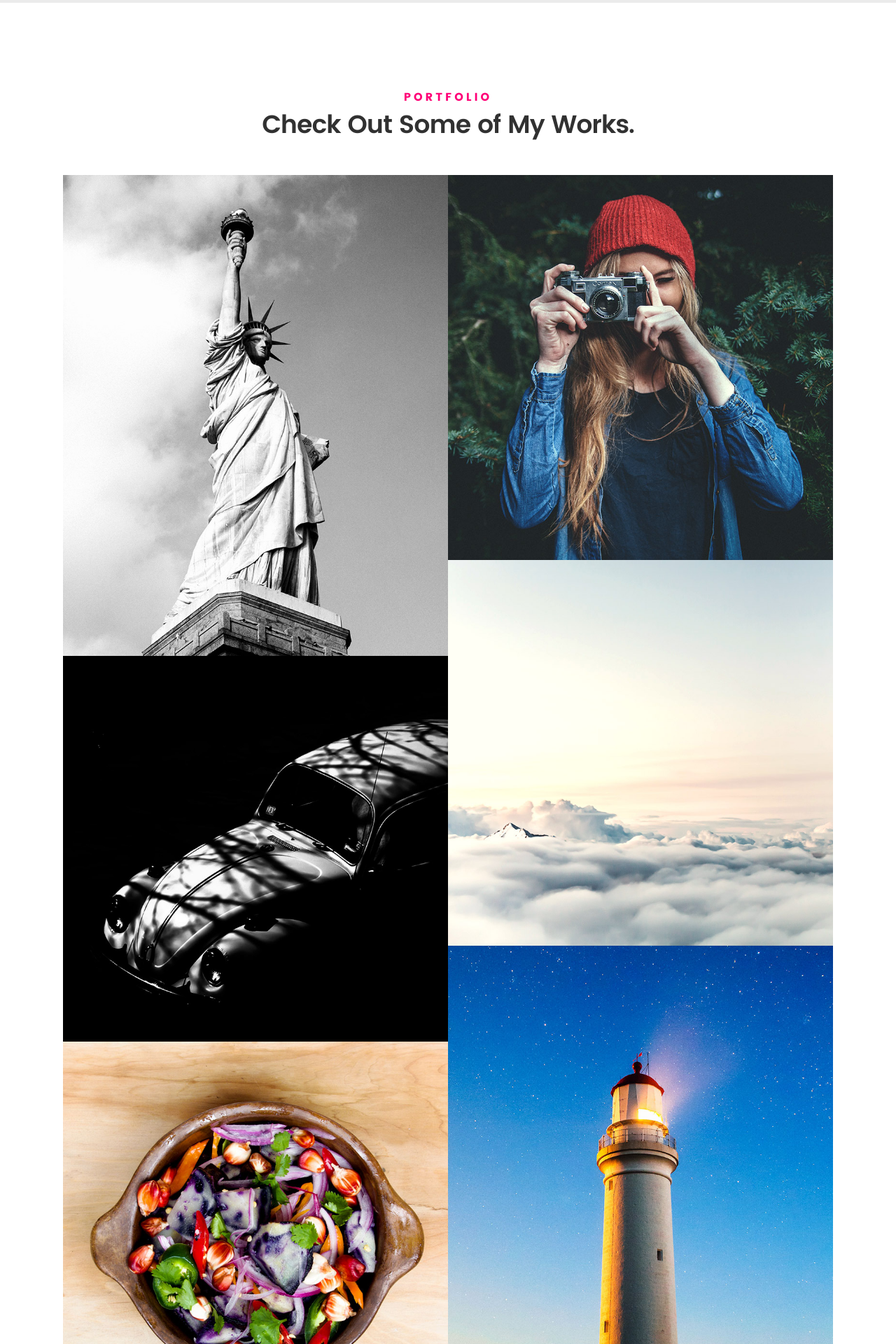
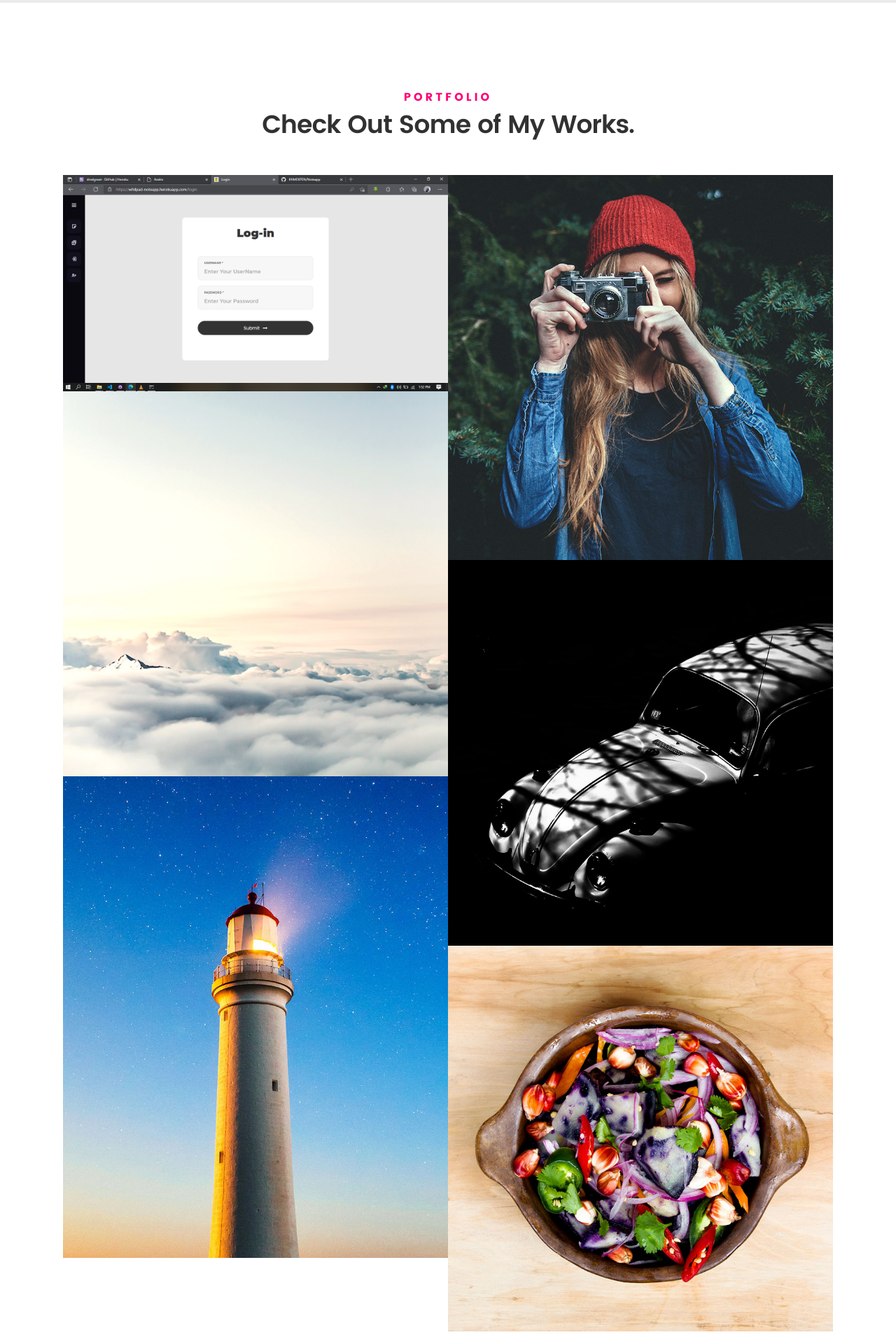
Before and after one commit to IHIMEKPEN/Portfolio, a Django app: page / in a window 1280 px wide. Shown: the part 3721-5641 px from the top of the page at 70% size. Run offline with Django 3.2, Linux system fonts and the light colour scheme; some libraries are stand-ins or nearby versions; some web fonts are replaced.

Commit message:
gallery adjustmment 2

```diff
--- a/Portfolioapp/templates/portfolioapp/index.html
+++ b/Portfolioapp/templates/portfolioapp/index.html
@@ -39,7 +39,7 @@
 
    <!-- favicons
 	================================================== -->
-	<link rel="icon" type="image/png" href="{% static 'css/favicon.png' %}">
+	<link rel="icon" type="image/png" href="{% static 'images/favicon.png' %}">
 
 </head>
 
@@ -486,8 +486,8 @@
 
 	         	<div class="bgrid folio-item">
 	               <div class="item-wrap">
-	               	<img src="{% static 'images/portfolio/liberty.jpg' %}" alt="Liberty">
-	                  <a href="https://whilpad-noteapp.herokuapp.com/" class="overlay">
+	               	<img src="{% static 'images/noteapp.png' %}" alt="Liberty">
+	                  <a href="https://whilpad-noteapp.herokuapp.com" class="overlay">
 	                     <div class="folio-item-table">
 	                     	<div class="folio-item-cell">
 		     					       <h3 class="folio-title">Liberty</h3>
```
Also changed, not shown: static/Screenshot (174).png (added), static/images/favicon.png (renamed from static/favicon.png), static/images/noteapp.png (added).
